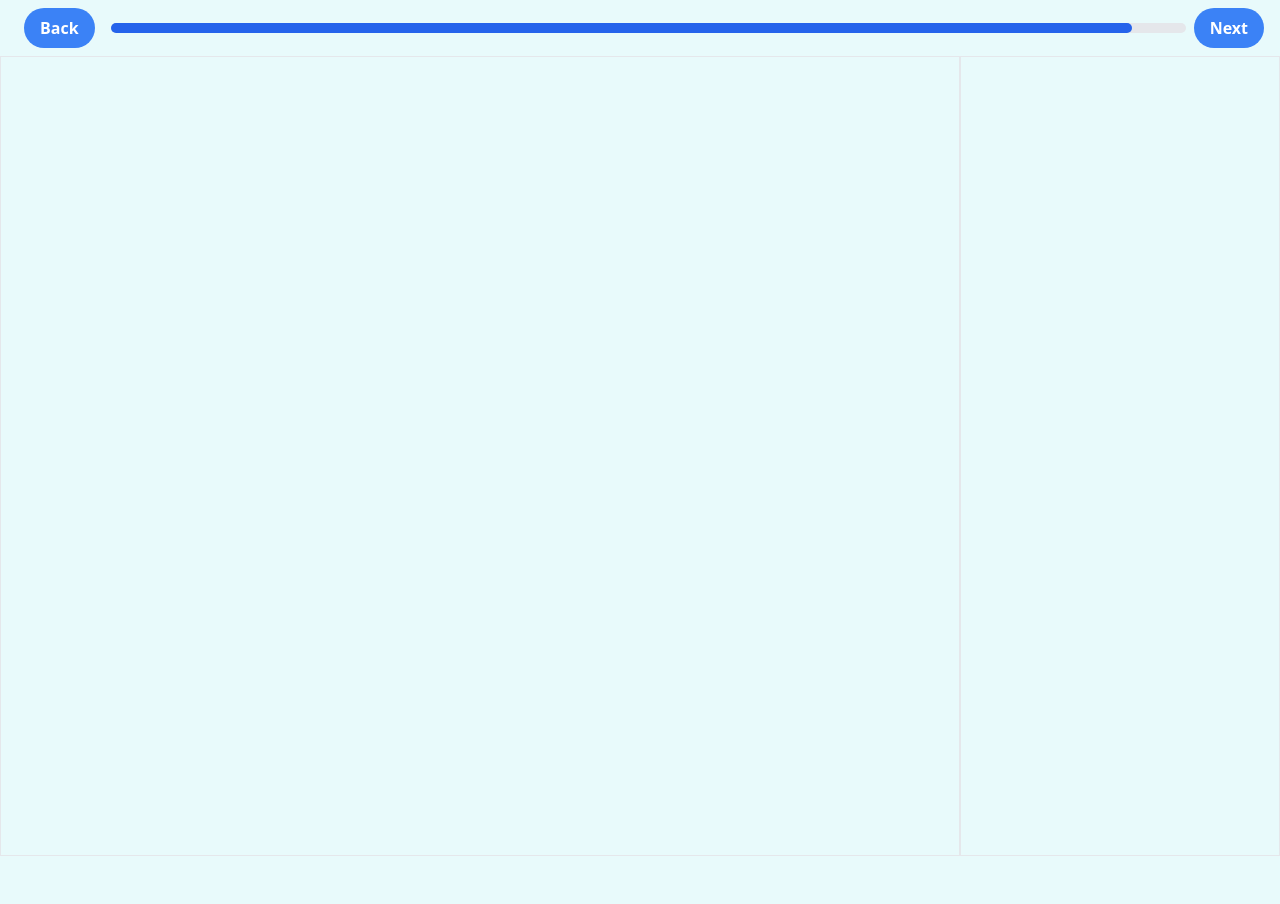
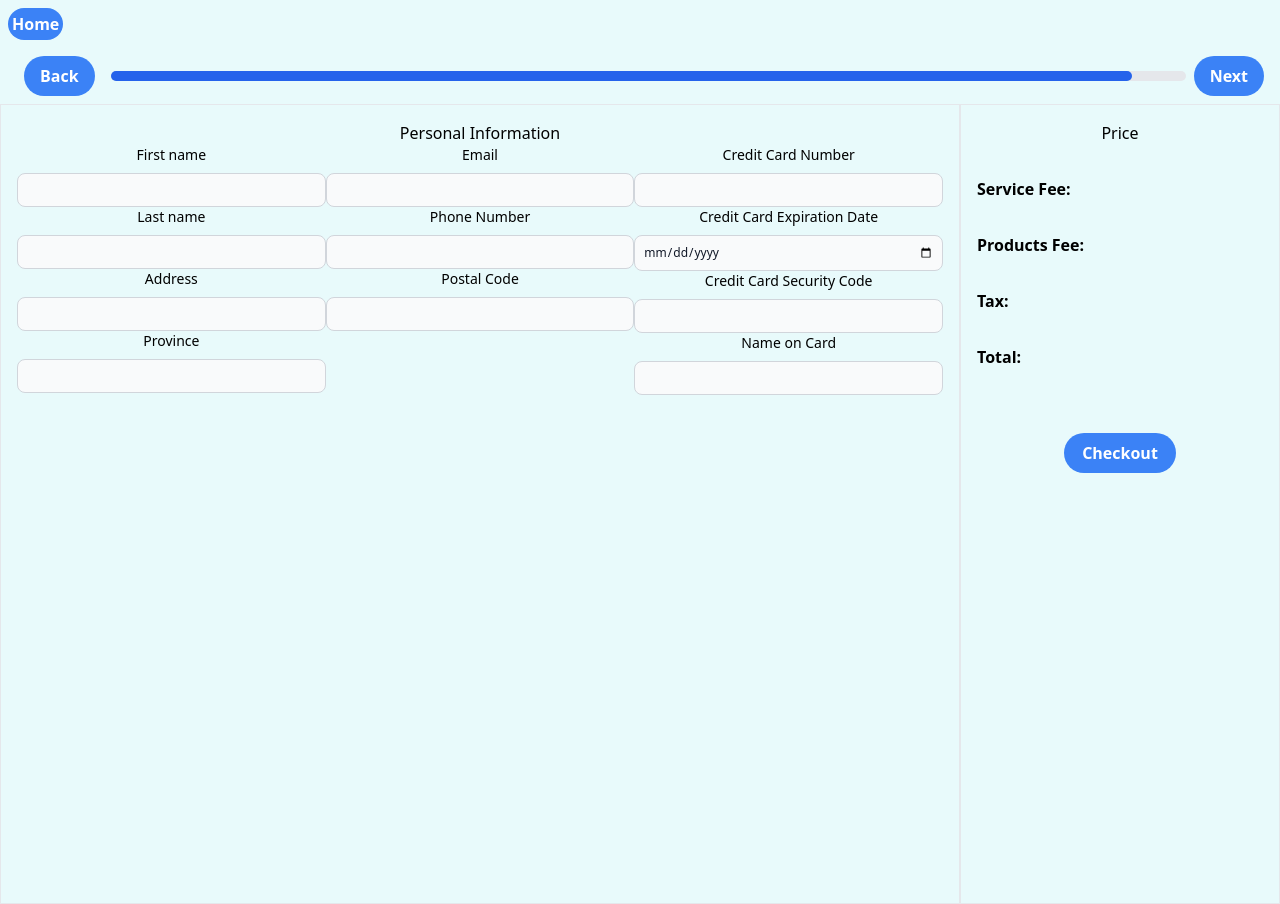
Before and after one commit to SEG3125-A/group22-lab7, a React (Create React App) app: page /checkout in a window 1280 px wide. Before the commit the page ends 856 px from the top, so only its background shows below. Built offline with nearby package versions, Linux system fonts and the light colour scheme.

Commit message:
progress

```diff
--- a/package.json
+++ b/package.json
@@ -7,6 +7,7 @@
     "@testing-library/react": "^13.4.0",
     "@testing-library/user-event": "^13.5.0",
     "react": "^18.2.0",
+    "react-datepicker": "^6.5.0",
     "react-dom": "^18.2.0",
     "react-router-dom": "^6.22.3",
     "react-scripts": "^5.0.1",
--- a/src/components/checkoutheader.js
+++ b/src/components/checkoutheader.js
@@ -13,16 +13,23 @@ function Checkoutheader({progress, back, next}) {
     navigate(back); // Replace '/book' with the path you want to navigate to
   };
 
+  const goHome = () => {
+    navigate('/'); // Replace '/book' with the path you want to navigate to
+  };
+
   return (
-
-  <div className="flex items-center mx-4 space-x-2"> {/* Adjust mx-4 to control the spacing from the screen edges */}
-    <button className="nav-btn" onClick={goBack}>Back</button>
-    <div className="flex-1 bg-gray-200 rounded-full h-2.5 dark:bg-gray-700">
-      <div className="bg-blue-600 h-2.5 rounded-full" style={{ width: `${progress}%` }}></div>
+  <div>
+    <div className="flex justify-start w-full">
+      <button onClick={goHome}  className="bg-blue-500 hover:bg-blue-700 text-white font-bold py-1 px-1 rounded-full m-2">Home</button>
     </div>
-    <button className="nav-btn" onClick={goNext}>Next</button>
+    <div className="flex items-center mx-4 space-x-2"> {/* Adjust mx-4 to control the spacing from the screen edges */}
+      <button className="nav-btn" onClick={goBack}>Back</button>
+      <div className="flex-1 bg-gray-200 rounded-full h-2.5 dark:bg-gray-700">
+        <div className="bg-blue-600 h-2.5 rounded-full" style={{ width: `${progress}%` }}></div>
+      </div>
+      <button className="nav-btn" onClick={goNext}>Next</button>
+    </div>
   </div>
-
 
   );
 }
--- a/src/index.css
+++ b/src/index.css
@@ -18,6 +18,10 @@
     @apply bg-blue-500 hover:bg-blue-700 text-white font-bold py-2 px-4 rounded-full m-2;
 }
 
+.input {
+  @apply block w-full p-2 text-gray-900 border border-gray-300 rounded-lg bg-gray-50 text-xs focus:ring-blue-500 focus:border-blue-500
+}
+
 body {
     background-color: #e8fafb;
 }
--- a/src/pages/checkout.js
+++ b/src/pages/checkout.js
@@ -12,11 +12,48 @@ function Checkout() {
 
         <div className="flex h-screen">
   <div name='services' className='flex-grow p-4 border border-gray-200' style={{ flexBasis: '75%' }}>
-    {/* Services content */}
+    <p>Personal Information</p>
+  <div className="flex w-full">
+  <div className="flex-1 ">
+      <label for="first_name" class="block mb-2 text-sm font-medium text-black">First name</label>
+      <input type="text" id="first_name" class="input" required />
+      <label for="last_name" class="block mb-2 text-sm font-medium text-black">Last name</label>
+      <input type="text" id="last_name" class="input" required />
+      <label for="address" class="block mb-2 text-sm font-medium text-black">Address</label>
+      <input type="text" id="address" class="input" required />
+      <label for="province" class="block mb-2 text-sm font-medium text-black">Province</label>
+      <input type="text" id="province" class="input" required />
+
+    </div>
+    <div className="flex-1">
+      <label for="email" class="block mb-2 text-sm font-medium text-black">Email</label>
+      <input type="text" id="email" class="input" required />
+      <label for="phone" class="block mb-2 text-sm font-medium text-black">Phone Number</label>
+      <input type="tel" id="phone" class="input" required />
+      <label for="postal" class="block mb-2 text-sm font-medium text-black">Postal Code</label>
+      <input type="text" id="postal" class="input" required />
+    </div>
+    <div className="flex-1">
+      <label for="credit" class="block mb-2 text-sm font-medium text-black">Credit Card Number</label>
+      <input type="text" id="credit" class="input" required />
+      <label for="exp" class="block mb-2 text-sm font-medium text-black">Credit Card Expiration Date</label>
+      <input type="date" id="exp" class="input" required />
+      <label for="security" class="block mb-2 text-sm font-medium text-black">Credit Card Security Code</label>
+      <input type="text" id="security" class="input" required />
+      <label for="card_name" class="block mb-2 text-sm font-medium text-black">Name on Card</label>
+      <input type="text" id="card_name" class="input" required />
+    </div>
+  </div>
   </div>
 
   <div name='stylists' className='flex-grow p-4 border border-gray-200' style={{ flexBasis: '25%' }}>
-    {/* Stylists content */}
+    <p>Price</p>
+    <p className="text-left font-bold my-8">Service Fee:</p>
+    <p className="text-left font-bold my-8">Products Fee:</p>
+    <p className="text-left font-bold my-8">Tax:</p>
+    <p className="text-left font-bold my-8">Total:</p>
+    <button className="btn">Checkout</button>
+
     <br/>
   </div>
 </div>
```
Also changed, not shown: 1 other file (tests, documents, lock files or other folders).
